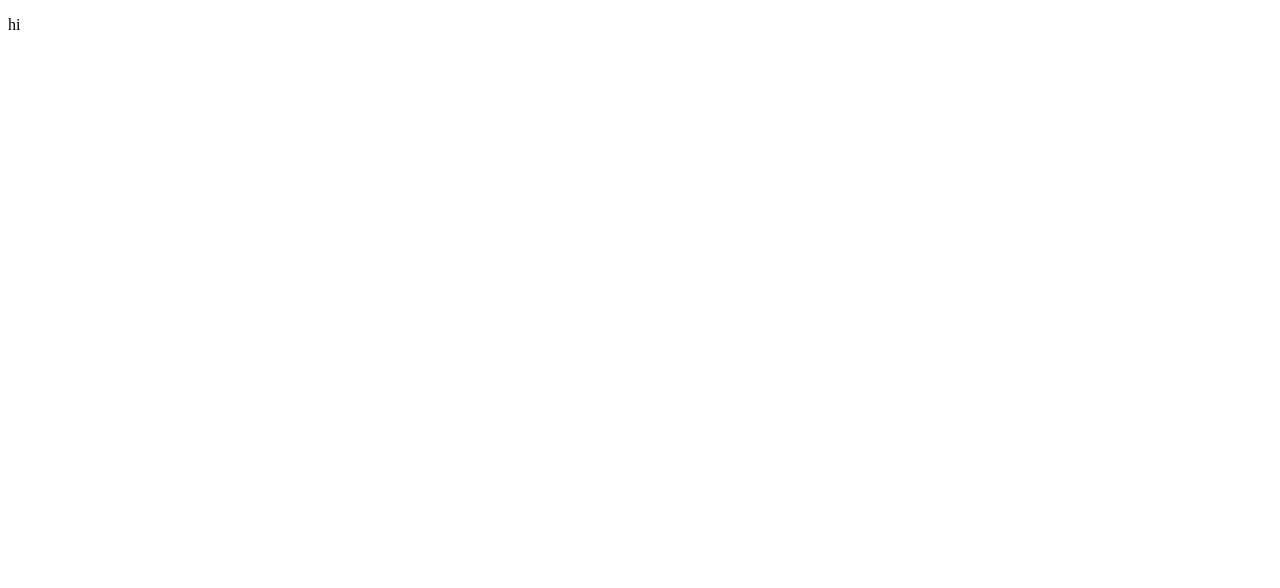
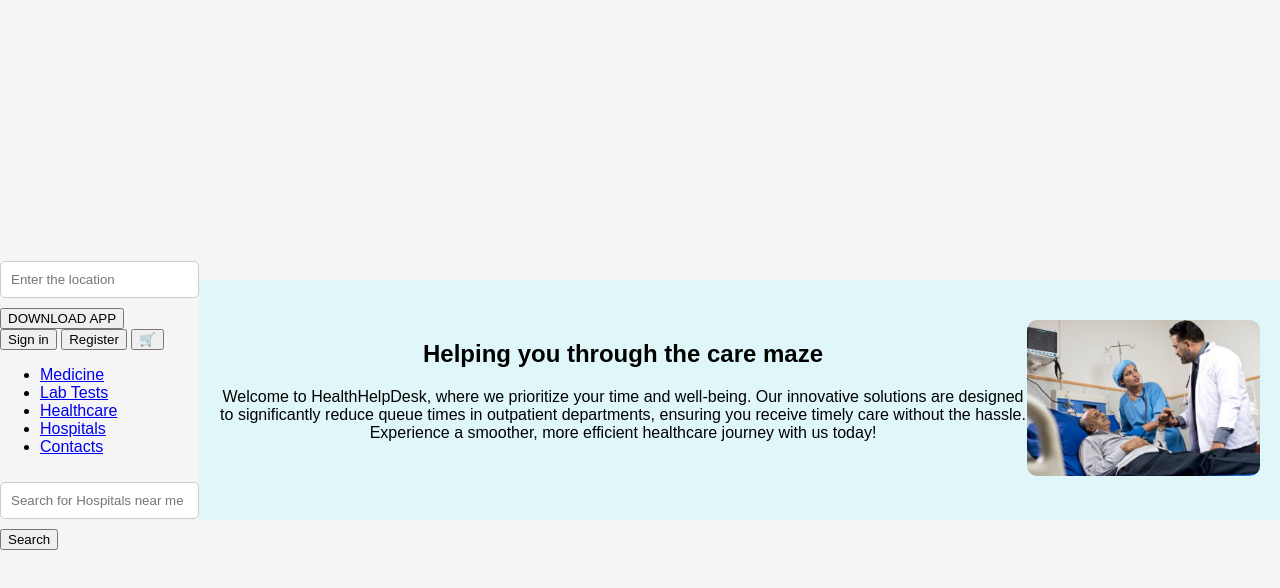
Before and after one commit to walterHwhite1/sih, a plain HTML site: page homepage.html in a window 1280 px wide. Drawn offline with Linux system fonts and the light colour scheme.

Commit message:
homepage added

```diff
--- a/homepage.html
+++ b/homepage.html
@@ -3,9 +3,43 @@
 <head>
     <meta charset="UTF-8">
     <meta name="viewport" content="width=device-width, initial-scale=1.0">
-    <title>Document</title>
+    <title>Health Help Desk</title>
+    <link rel="stylesheet" href="style.css">
 </head>
 <body>
-    <p>hi</p>
+    <header>
+        <div class="top-bar">
+            <input type="text" placeholder="Enter the location" class="location-input">
+            <button class="download-btn">DOWNLOAD APP</button>
+            <div class="user-options">
+                <button class="user-btn">Sign in</button>
+                <button class="user-btn">Register</button>
+                <button class="cart-btn">🛒</button>
+            </div>
+        </div>
+        <nav class="main-nav">
+            <ul>
+                <li><a href="medicine.html">Medicine</a></li>
+                <li><a href="labtests.html">Lab Tests</a></li>
+                <li><a href="healthcare.html">Healthcare</a></li>
+                <li><a href="hospitals.html">Hospitals</a></li>
+                <li><a href="contacts.html">Contacts</a></li>
+            </ul>
+        </nav>
+        <div class="search-bar">
+            <input type="text" placeholder="Search for Hospitals near me">
+            <button class="search-btn">Search</button>
+        </div>
+    </header>
+
+    <section class="hero-section">
+        <div class="hero-content">
+            <h1>Helping you through the care maze</h1>
+            <p>Welcome to HealthHelpDesk, where we prioritize your time and well-being. Our innovative solutions are designed to significantly reduce queue times in outpatient departments, ensuring you receive timely care without the hassle. Experience a smoother, more efficient healthcare journey with us today!</p>
+        </div>
+        <div class="hero-image">
+            <img src="assets/hospital.jpg" alt="Doctor with patient">
+        </div>
+    </section>
 </body>
 </html>
--- a/style.css
+++ b/style.css
@@ -59,10 +59,37 @@ input {
 }
 
 .background-pattern {
-    background: url('background-pattern.jpg') no-repeat right;
+    background: url('assets/background-pattern.jpg') no-repeat right;
     height: 100%;
     width: 150px;
     position: absolute;
     top: 0;
     right: -150px;
 }
+
+/* Shared styles for login and healthcare page */
+body {
+    font-family: Arial, sans-serif;
+    margin: 0;
+    padding: 0;
+    background-color: #f5f5f5;
+}
+
+.login-container, .hero-section {
+    padding: 20px;
+    text-align: center;
+}
+
+.hero-section {
+    display: flex;
+    justify-content: space-between;
+    padding: 40px 20px;
+    background-color: #e0f7fa;
+}
+
+.hero-image img {
+    max-width: 100%;
+    border-radius: 10px;
+}
+
+/* Add more styles as needed for the layout, buttons, and other elements */
```
Also changed, not shown: assets/background-pattern.jpg (added), assets/hospital.jpg (added), contacts.html (added), healthcare.html (added), hospitals.html (added), labtests.html (added), medicine.html (added).
